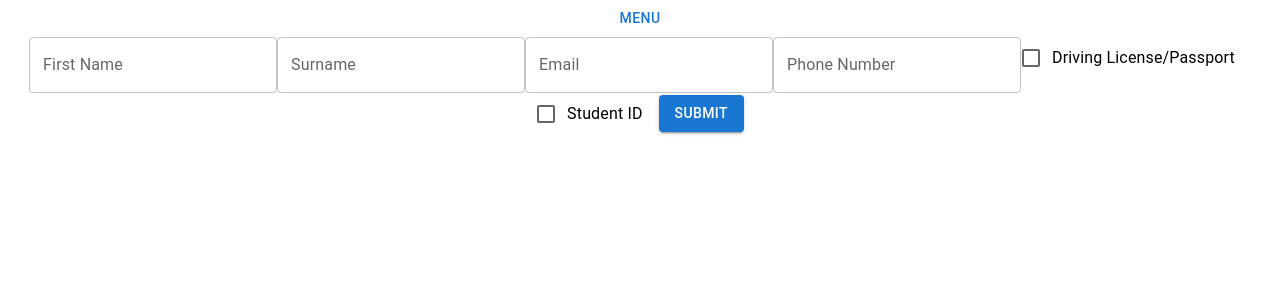
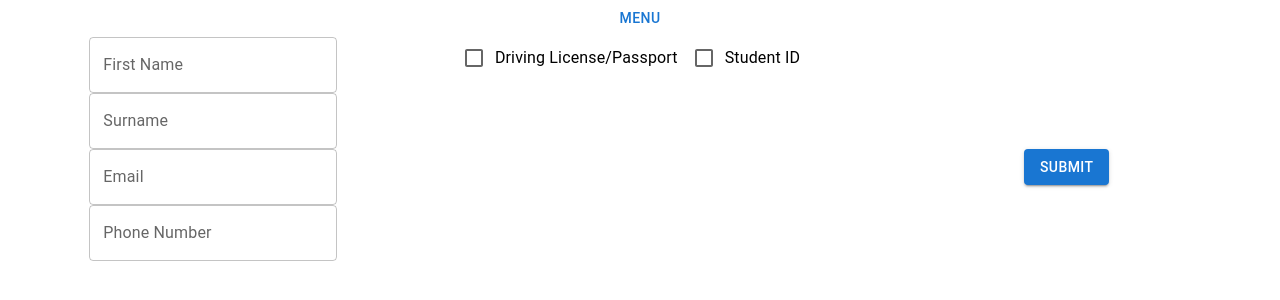
Before and after one commit to chalkenic/2022-LTP-moove-onboarding-project, a React (Create React App) app in the folder moove-admin-app/client/: page /tenantCheckForm in a window 1280 px wide. Shown: the top 300 px of the page. Built offline with nearby package versions, Linux system fonts and the light colour scheme.

Commit message:
Added grid layout to form design

```diff
--- a/moove-admin-app/client/src/components/TenantCheckForm.jsx
+++ b/moove-admin-app/client/src/components/TenantCheckForm.jsx
@@ -1,41 +1,39 @@
-import React from 'react';
-import { useForm } from 'react-hook-form';
-import { Button } from '@mui/material';
-import { Checkbox } from '@mui/material';
-import { FormControlLabel } from '@mui/material';
+import React from "react";
+import { useForm } from "react-hook-form";
+import { Button } from "@mui/material";
+import { Checkbox } from "@mui/material";
+import { FormControlLabel } from "@mui/material";
 import { Controller } from "react-hook-form";
-import { TextField } from '@mui/material';
+import { TextField } from "@mui/material";
+import { Grid } from "@mui/material";
 
 export default function TenantCheckForm() {
   const { control, handleSubmit } = useForm({
     defaultValues: {
       textField: "",
-      checkbox: false
-    }
+      checkbox: false,
+    },
   });
-  const onSubmit = data => console.log(data);
+  const onSubmit = (data) => console.log(data);
   return (
     <form onSubmit={handleSubmit(onSubmit)}>
+
+    <Grid container direction="row">
+      <Grid item xs>
       <Controller
             control={control}
             name="fNameField"
-        render={({ field }) => (
-          <TextField {...field} label="First Name" />
-        )}
+            render={({ field }) => <TextField {...field} label="First Name" />}
           />
           <Controller
             control={control}
             name="sNameField"
-        render={({ field }) => (
-          <TextField {...field} label="Surname" />
-        )}
+            render={({ field }) => <TextField {...field} label="Surname" />}
           />
           <Controller
             control={control}
             name="emailField"
-        render={({ field }) => (
-          <TextField {...field} label="Email" />
-        )}
+            render={({ field }) => <TextField {...field} label="Email" />}
           />
           <Controller
             control={control}
@@ -44,6 +42,8 @@ export default function TenantCheckForm() {
               <TextField {...field} label="Phone Number" />
             )}
           />
+      </Grid>
+      <Grid item xs>
       <Controller
         control={control}
         name="gIDField"
@@ -54,6 +54,7 @@ export default function TenantCheckForm() {
             control={<Checkbox checked={value} onChange={onChange} />}
             label="Driving License/Passport"
           />
+
         )}
       />
       <Controller
@@ -68,9 +69,16 @@ export default function TenantCheckForm() {
           />
         )}
       />
-      <Button type="submit" variant="contained" color="primary">
+      </Grid>
+      <Grid item xs container direction="column">
+        <Grid item xs />
+        <Grid item xs><Button type="submit" variant="contained" color="primary">
         Submit
-      </Button>
+      </Button></Grid>
+      </Grid>
+    </Grid>
+
+
     </form>
   );
 }
```
Lines whose indentation alone changed are shown as unchanged.
